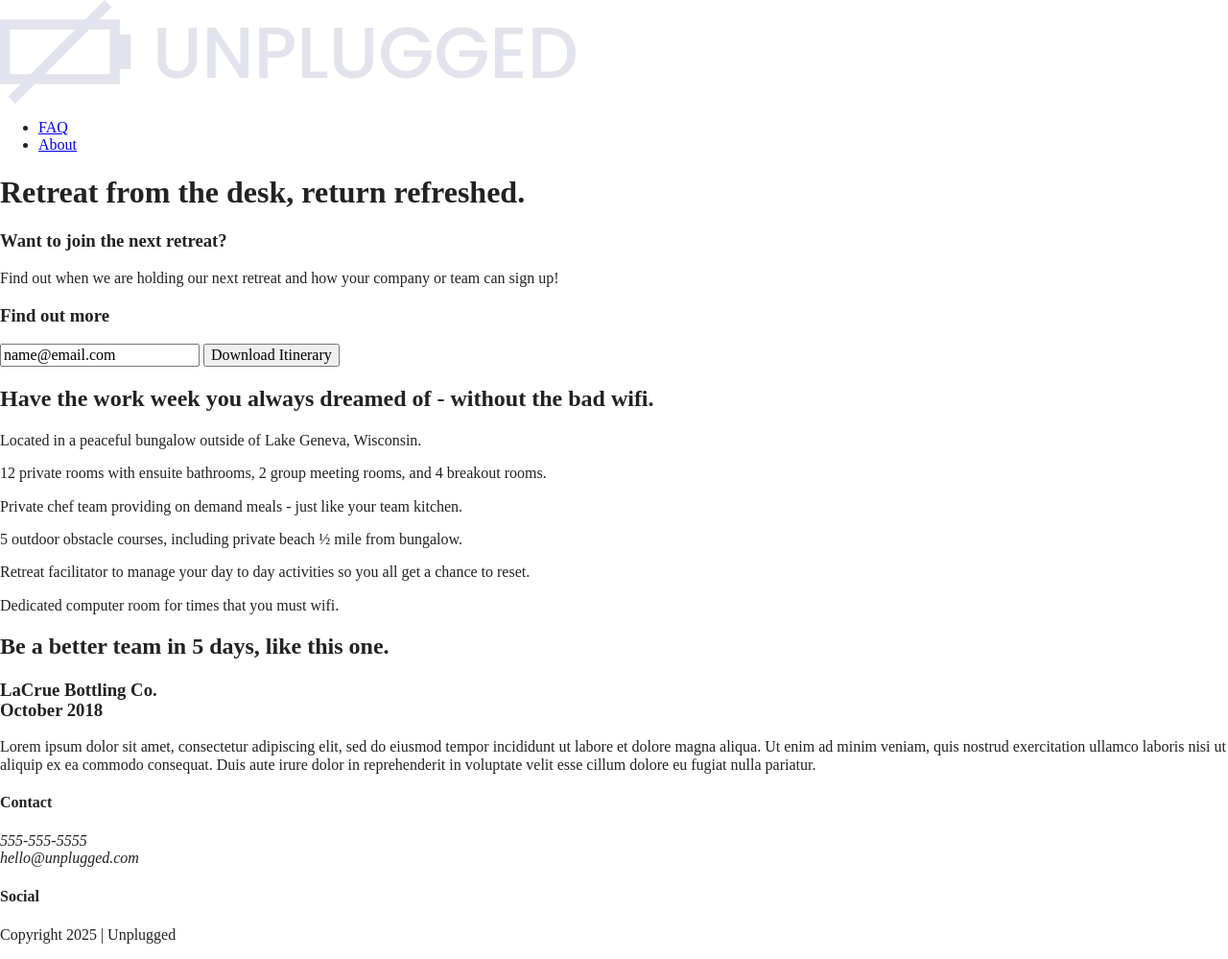
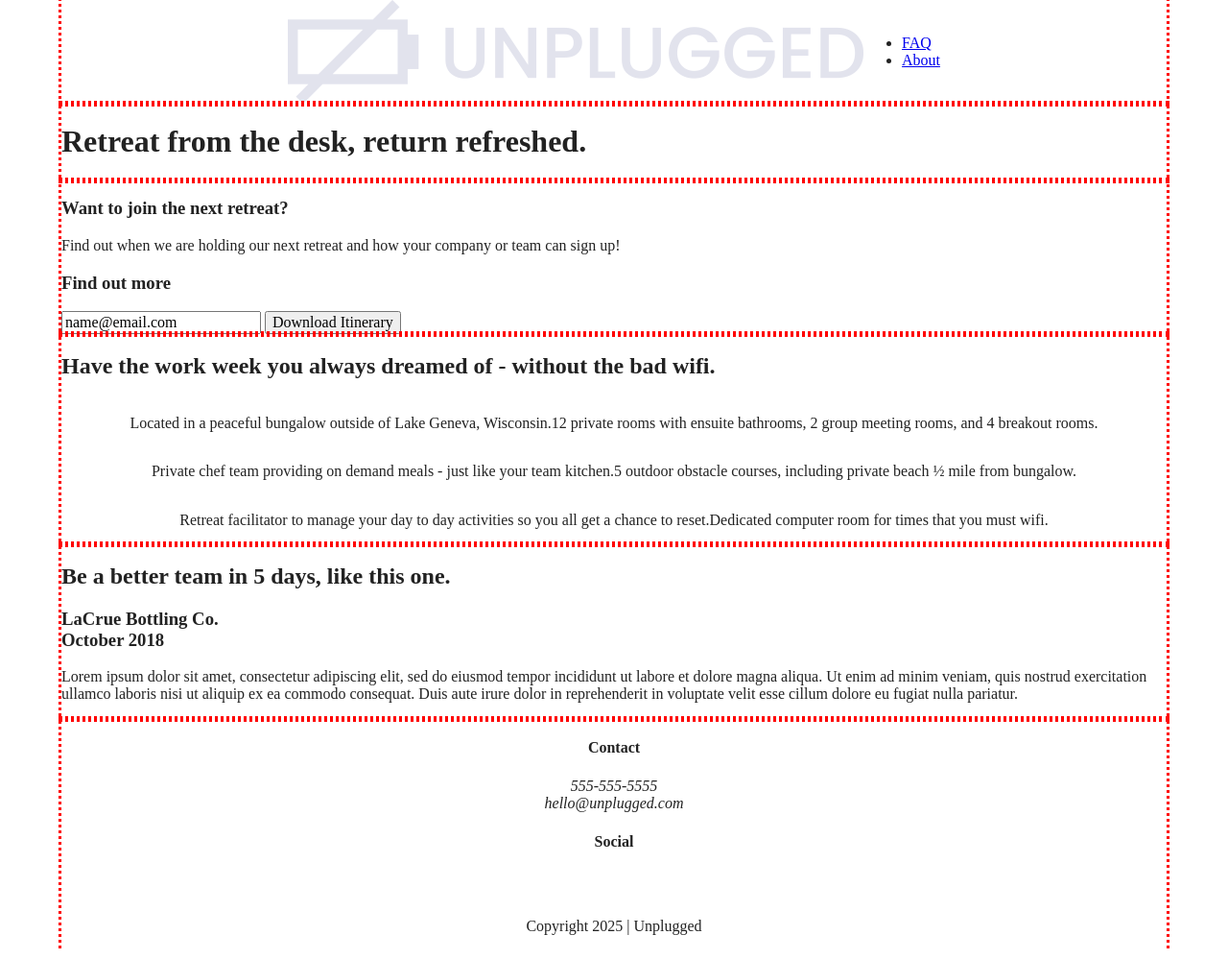
Before and after one commit to laurenferguson023/unplugged, a website built with Parcel: page index.html in a window 1280 px wide. Shown: the whole page at 96% size. Built offline with nearby package versions, Linux system fonts and the light colour scheme; files whose address does not match are found by name.

Commit message:
Added flex to CSS

```diff
--- a/css/main.css
+++ b/css/main.css
@@ -86,6 +86,104 @@ textarea {
 /* ==========================================================================
    Author's custom styles
    ========================================================================== */
+.content-wrapper{
+  outline: 3px dotted red;
+  width: 90%
+}
+
+   /*-------Base Header - Footer Styles -----*/
+
+header {
+  display: flex;
+  justify-content: center;
+}
+
+header .content-wrapper {
+  display: flex;
+  justify-content: center;
+  align-items: center;
+  flex-flow: row wrap;
+}
+
+header nav ul {
+  display; flex;
+  justify-content: space-around;
+}
+
+footer {
+  display: flex;
+  flex-direction: column-reverse;
+  align-items: center;
+  text-align: center;
+}
+
+footer .social-icons{
+  display: flex;
+  justify-content: space-around;
+  align-items: center;
+}
+
+footer .social-icons p {
+  display: flex;
+  justify-content: center;
+  align-items: center;
+
+}
+
+/*----- Mobile Styles Homepage ------*/
+
+.hero-area {
+  display: flex;
+  justify-content: center;
+}
+
+aside {
+  display: flex;
+  justify-content: center;
+}
+
+.features {
+  display: flex;
+  justify-content: center;
+}
+
+.features .features-items {
+  display: flex;
+  justify-content: center;
+  align-items: flex-start;
+  flex-flow: row wrap;
+}
+
+.reviews {
+  display: flex;
+  justify-content: center;
+}
+
+/*------ About Page ------*/
+
+.mission {
+  display: flex;
+  justify-content: center;
+}
+
+.contact-section {
+  display: flex;
+  justify-content: center;
+}
+
+/*------ FAQ Page ----*/
+
+.faq {
+  display: flex;
+  justify-content: center;
+}
+
+.faq .content-wrapper{
+  display: flex;
+  justify-content: center;
+  align-items: flex-start;
+}
+
 
 /* ==========================================================================
    Helper classes
```
